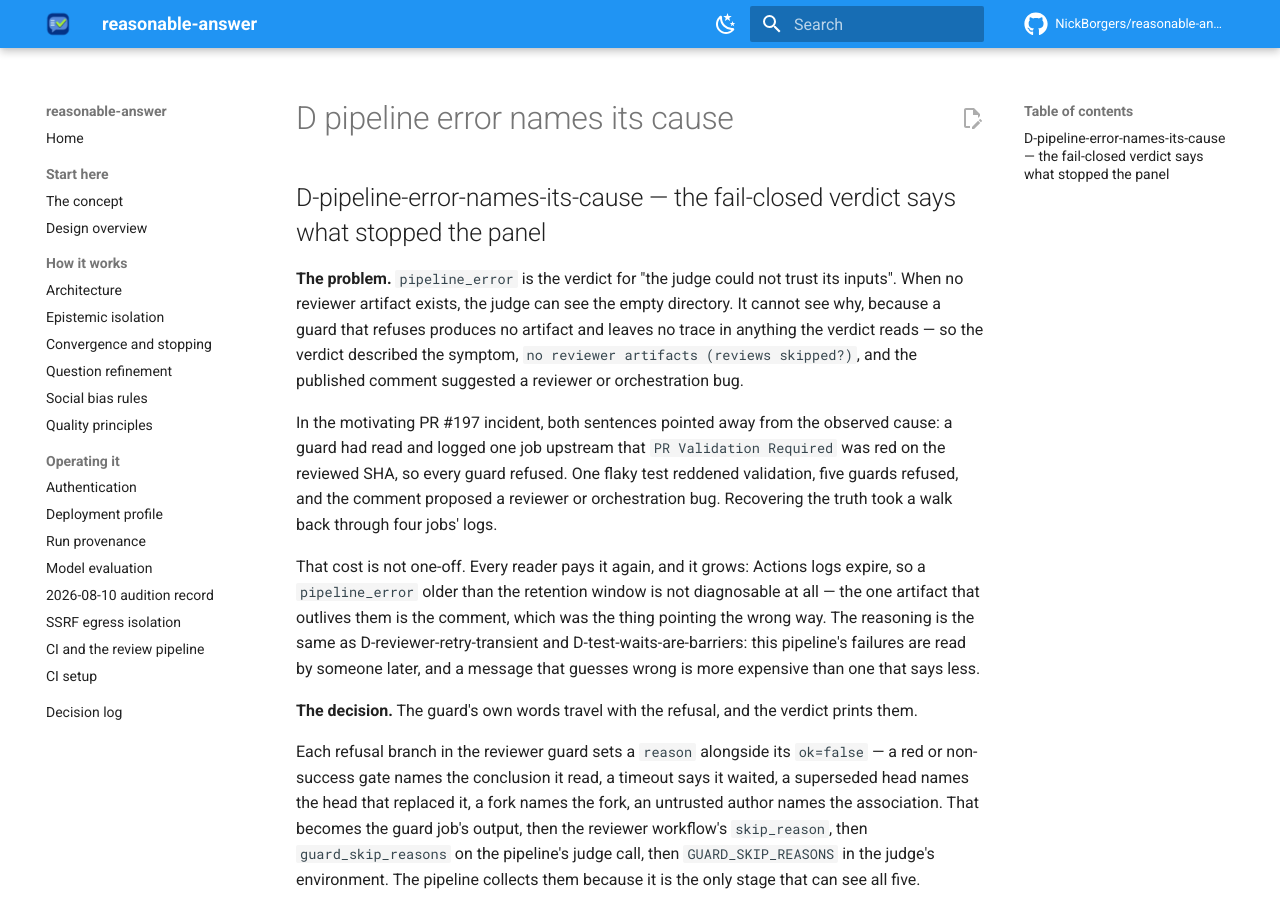
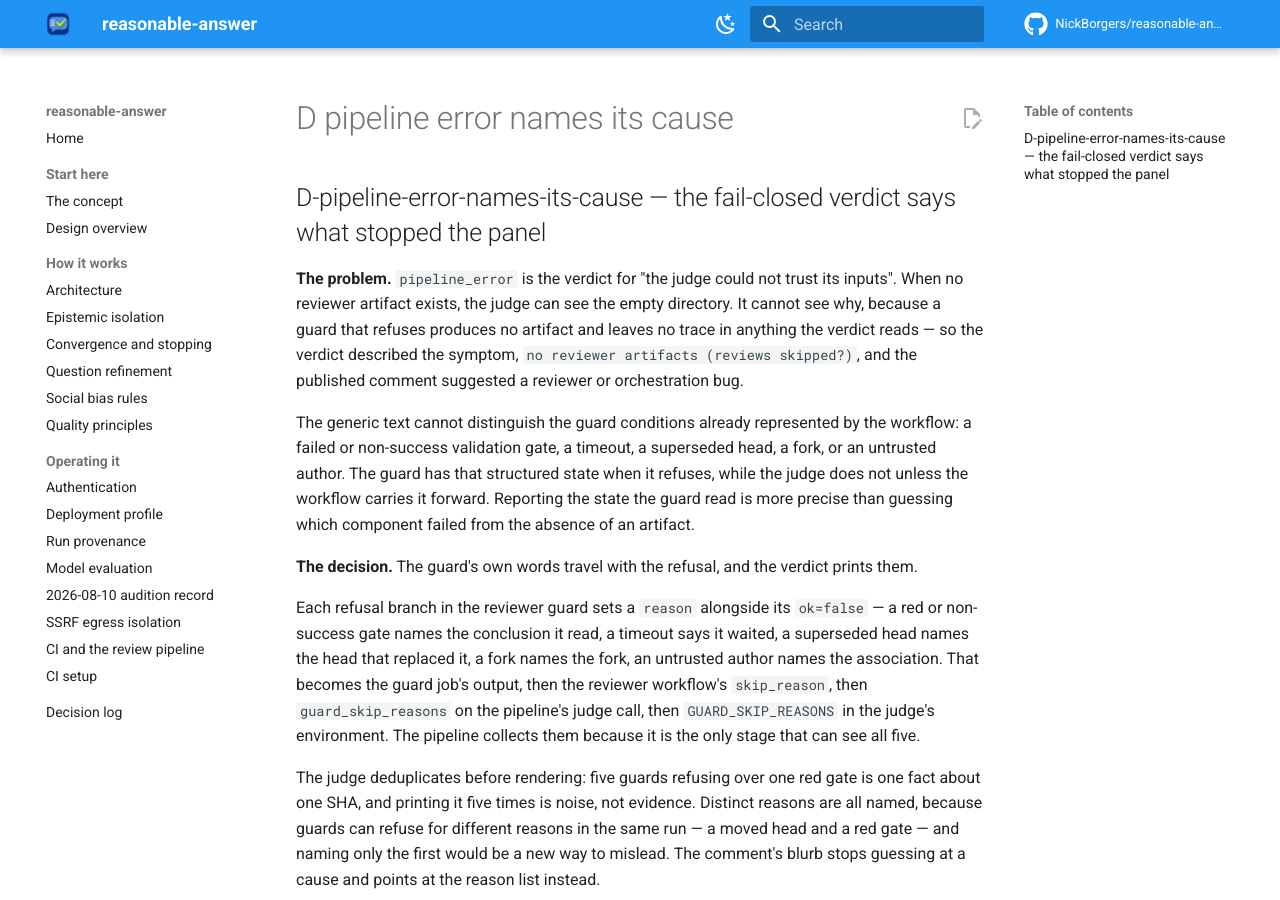
Before and after one commit to NickBorgers/reasonable-answer, an MkDocs documentation site: the page built from docs/decisions/D-pipeline-error-names-its-cause.md, in a window 1280 px wide and 900 px high. Built offline with MkDocs 1.6.1 and Material for MkDocs 9.7.7, drawn with Linux system fonts in a browser that asks for light colours; comment, search, counter and statistics services are not loaded.

Commit message:
fix: address reviewer findings (cycle 1, cold)
Addressed the sole blocker by removing unsupported incident-specific and generalized empirical claims from both normative passages. They now justify reason propagation only from workflow states and data flow demonstrated by the implementation and tests. All 1,689 offline tests and Ruff pass.

Addressed:
  - quality/qual-claim-unsupported-1

```diff
--- a/docs/decisions/D-pipeline-error-names-its-cause.md
+++ b/docs/decisions/D-pipeline-error-names-its-cause.md
@@ -6,16 +6,11 @@
 described the symptom, `no reviewer artifacts (reviews skipped?)`, and the published comment
 suggested a reviewer or orchestration bug.
 
-In the motivating PR #197 incident, both sentences pointed away from the observed cause: a guard had
-read and logged one job upstream that `PR Validation Required` was red on the reviewed SHA, so every
-guard refused. One flaky test reddened validation, five guards refused, and the comment proposed a
-reviewer or orchestration bug. Recovering the truth took a walk back through four jobs' logs.
-
-That cost is not one-off. Every reader pays it again, and it grows: Actions logs expire, so a
-`pipeline_error` older than the retention window is not diagnosable at all — the one artifact that
-outlives them is the comment, which was the thing pointing the wrong way. The reasoning is the same
-as D-reviewer-retry-transient and D-test-waits-are-barriers: this pipeline's failures are read by
-someone later, and a message that guesses wrong is more expensive than one that says less.
+The generic text cannot distinguish the guard conditions already represented by the workflow: a
+failed or non-success validation gate, a timeout, a superseded head, a fork, or an untrusted author.
+The guard has that structured state when it refuses, while the judge does not unless the workflow
+carries it forward. Reporting the state the guard read is more precise than guessing which component
+failed from the absence of an artifact.
 
 **The decision.** The guard's own words travel with the refusal, and the verdict prints them.
 
```
Also changed, not shown: docs/ci-pipeline.md (+4 -4 lines).
